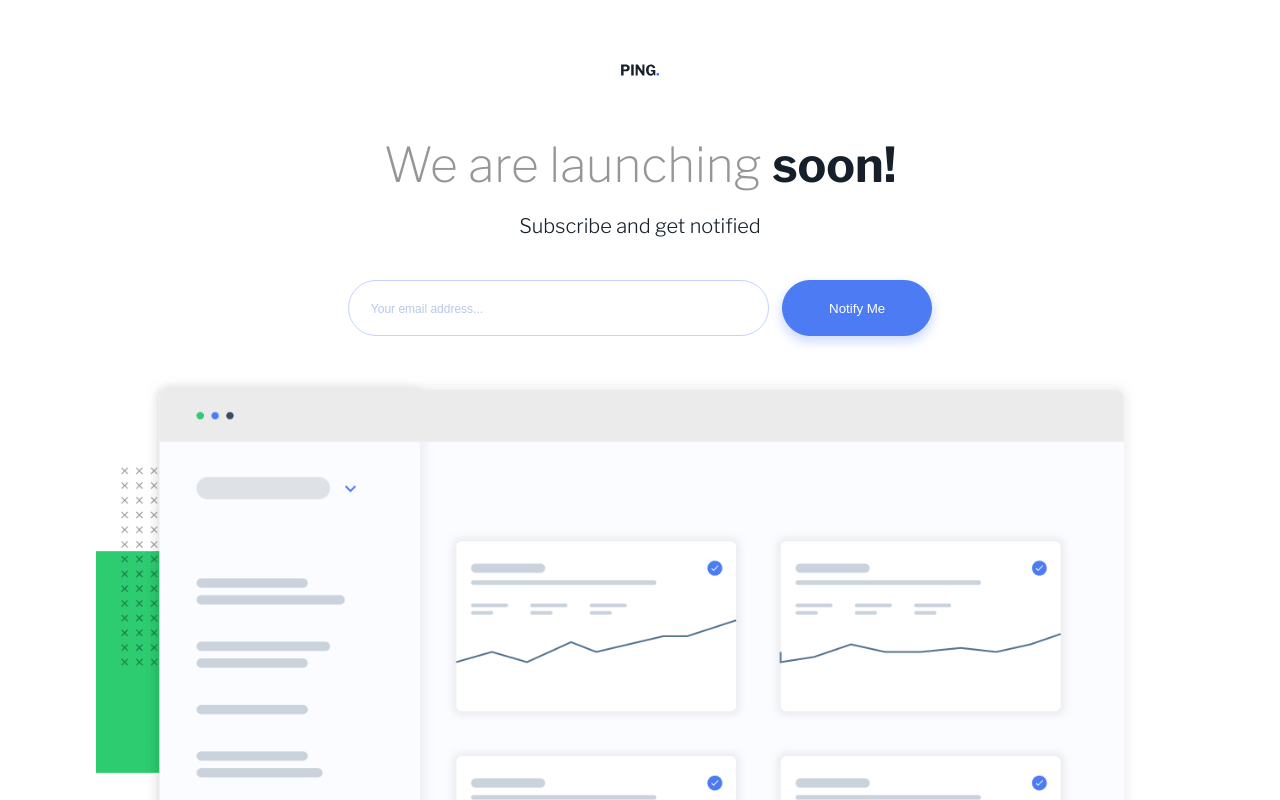
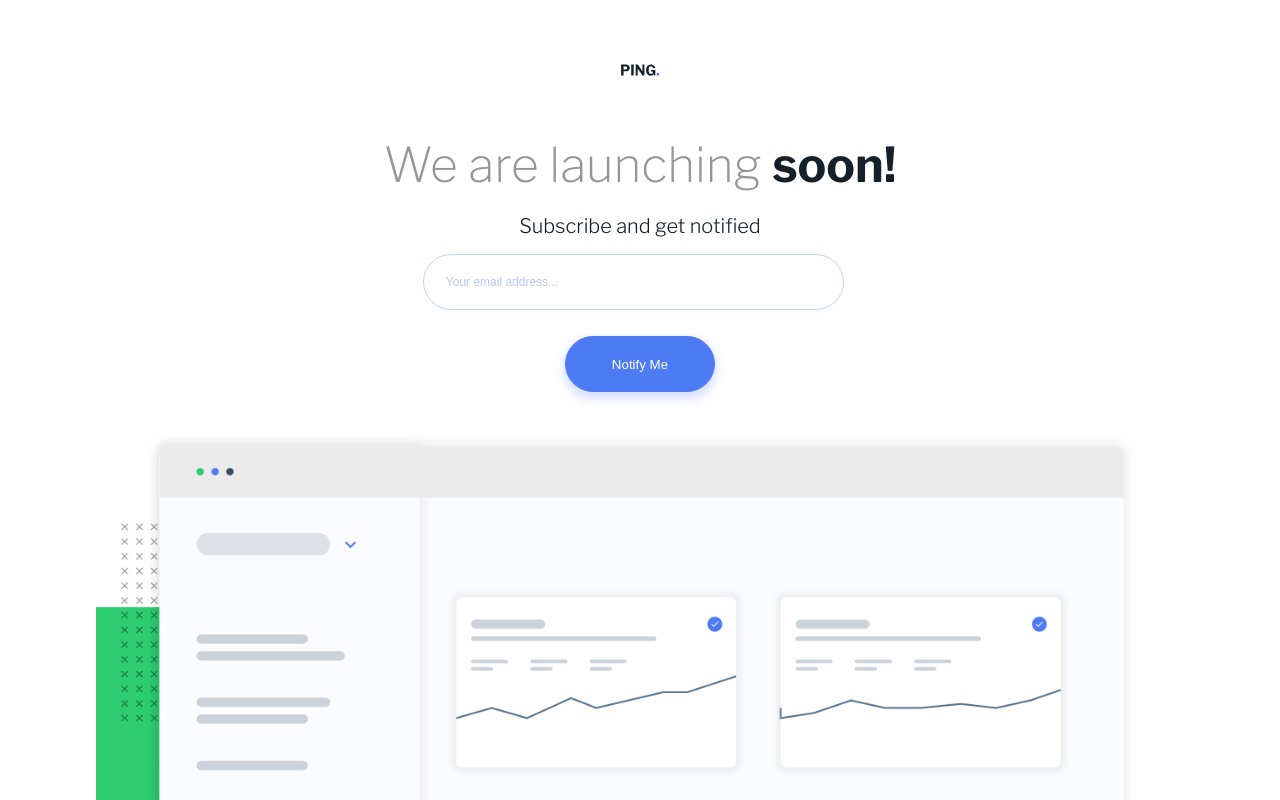
Before and after one commit to ltc870/pingsinglecolumncomingsoon, a React (Vite) app: page / in a window 1280 px wide. Shown: the top 800 px of the page. Built offline with nearby package versions, Linux system fonts and the light colour scheme.

Commit message:
surronded form with a div container

```diff
--- a/src/components/Form.jsx
+++ b/src/components/Form.jsx
@@ -31,6 +31,7 @@ export default function Form() {
 
     return (
         <form className="main-form" onSubmit={handleOnSubmit}>
+            <div className="input-container">
                 <input
                     id="main-input"
                     className="main-input"
@@ -43,6 +44,7 @@ export default function Form() {
                 <p id="main-error-msg" className="main-error-msg">
                     Please provide a valid email address
                 </p>
+            </div>
             <button id="main-button" className="main-button">
                 Notify Me
             </button>
```
Lines whose indentation alone changed are shown as unchanged.
